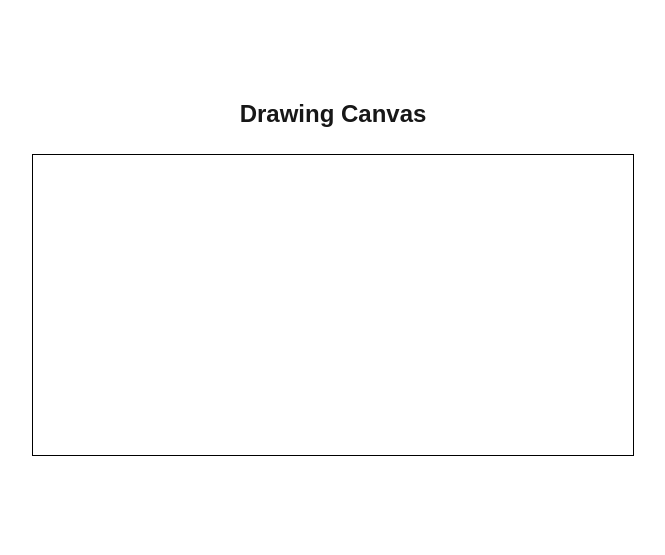
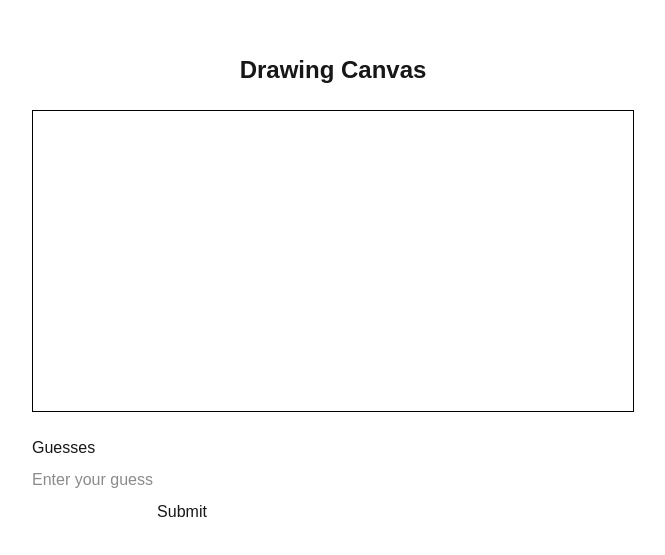
Before and after one commit to gitprakhar/shape-finder, a Next.js app: page / in a window 1280 px wide. Shown: the part 111-666 px from the top of the page, without its empty margins (307-972 px from the left). Built offline with nearby package versions, Linux system fonts and the light colour scheme.

Commit message:
connected the backend and added a form

```diff
--- a/app/DrawingCanvas.tsx
+++ b/app/DrawingCanvas.tsx
@@ -4,6 +4,8 @@ import React, { useRef, useState } from "react";
 export default function DrawingCanvas() {
   const canvasRef = useRef<HTMLCanvasElement>(null);
   const [drawing, setDrawing] = useState(false);
+  const [guess, setGuess] = useState("");
+  const [submitting, setSubmitting] = useState(false);
 
   const startDrawing = (e: React.MouseEvent<HTMLCanvasElement>) => {
     setDrawing(true);
@@ -40,7 +42,26 @@ export default function DrawingCanvas() {
     );
   };
 
+  const handleGuessSubmit = async (e: React.FormEvent) => {
+    e.preventDefault();
+    if (!guess.trim()) return;
+    setSubmitting(true);
+    try {
+      await fetch("/api/guesses", {
+        method: "POST",
+        headers: { "Content-Type": "application/json" },
+        body: JSON.stringify({ guess }),
+      });
+      setGuess("");
+    } catch (err) {
+      // Optionally handle error
+    } finally {
+      setSubmitting(false);
+    }
+  };
+
   return (
+    <div>
       <canvas
         ref={canvasRef}
         width={600}
@@ -51,5 +72,20 @@ export default function DrawingCanvas() {
         onMouseOut={endDrawing}
         onMouseMove={draw}
       />
+      <form onSubmit={handleGuessSubmit} style={{ display: "flex", flexDirection: "column", gap: 8, maxWidth: 300 }}>
+        <label htmlFor="guess-input">Guesses</label>
+        <input
+          id="guess-input"
+          type="text"
+          value={guess}
+          onChange={e => setGuess(e.target.value)}
+          disabled={submitting}
+          placeholder="Enter your guess"
+        />
+        <button type="submit" disabled={submitting || !guess.trim()}>
+          {submitting ? "Submitting..." : "Submit"}
+        </button>
+      </form>
+    </div>
   );
 }
--- /dev/null
+++ b/app/api/guesses/route.ts
@@ -0,0 +1,15 @@
+import { NextRequest, NextResponse } from 'next/server';
+import { sql } from '@vercel/postgres';
+
+export async function POST(req: NextRequest) {
+  try {
+    const { guess } = await req.json();
+    if (!guess || typeof guess !== 'string') {
+      return NextResponse.json({ error: 'Invalid guess' }, { status: 400 });
+    }
+    await sql`INSERT INTO guesses (guess) VALUES (${guess})`;
+    return NextResponse.json({ success: true });
+  } catch (error) {
+    return NextResponse.json({ error: (error as Error).message }, { status: 500 });
+  }
+}
```
Also changed, not shown: package.json (+7 -6 lines), 1 other file (tests, documents, lock files or other folders). Lines whose indentation alone changed are shown as unchanged.
